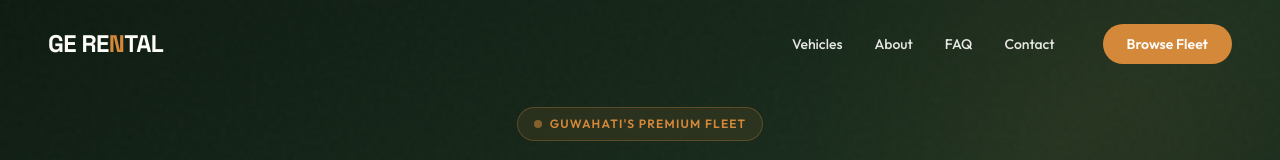
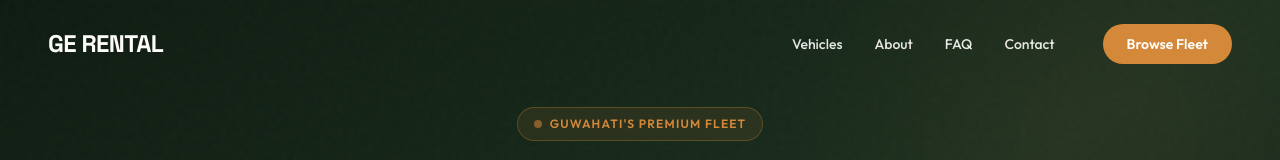
Before and after one commit to Byte-Tech-Co/GE-Rental, a Next.js app: page / in a window 1280 px wide. Shown: the top 160 px of the page. Built offline with nearby package versions, Linux system fonts and the light colour scheme.

Commit message:
feat: update brand name in footer, refine brand display in navbar, and reorder homepage sections

```diff
--- a/app/page.tsx
+++ b/app/page.tsx
@@ -15,10 +15,10 @@ export default function Home() {
       <Navbar />
       <Hero />
       <TrustBar />
-      <Destinations />
       <Vehicles />
       <HowItWorks />
       <FeaturedFleet />
+      <Destinations />
       <Testimonials />
       <CTA />
       <Footer />
--- a/components/sections/Footer.tsx
+++ b/components/sections/Footer.tsx
@@ -13,7 +13,7 @@ export function Footer() {
           {/* Brand Column */}
           <div className="flex flex-col">
             <span className="font-heading text-3xl font-bold tracking-tight text-[var(--color-brand-white)] uppercase mb-4">
-              GE Re<span className="text-[var(--color-amber)]">n</span>tal
+            GW Rental
             </span>
             <p className="text-[var(--color-brand-white)]/70 text-sm leading-relaxed mb-6 max-w-[280px]">
               Guwahati&apos;s premium vehicle rental service. Helping travelers conquer the hills and valleys of Northeast India since 2018.
--- a/components/sections/Navbar.tsx
+++ b/components/sections/Navbar.tsx
@@ -36,7 +36,7 @@ export function Navbar() {
         {/* Logo */}
         <Link href="/" className="group flex items-center gap-1 z-50">
           <span className="font-heading text-2xl font-bold tracking-tight text-[var(--color-brand-white)] uppercase group-hover:opacity-90 transition-opacity">
-            GE Re<span className="text-[var(--color-amber)]">n</span>tal
+            GE Rental
           </span>
         </Link>
 
```
